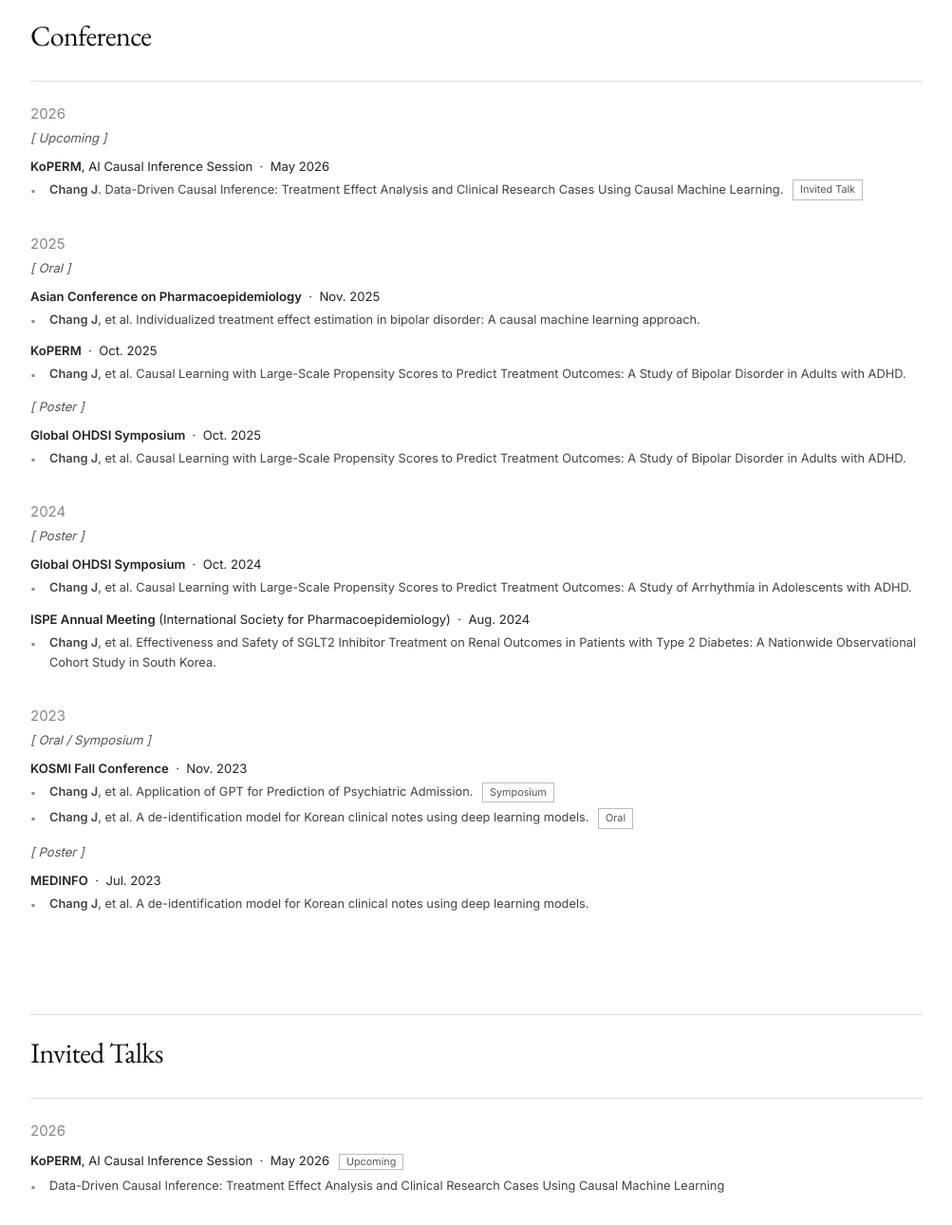
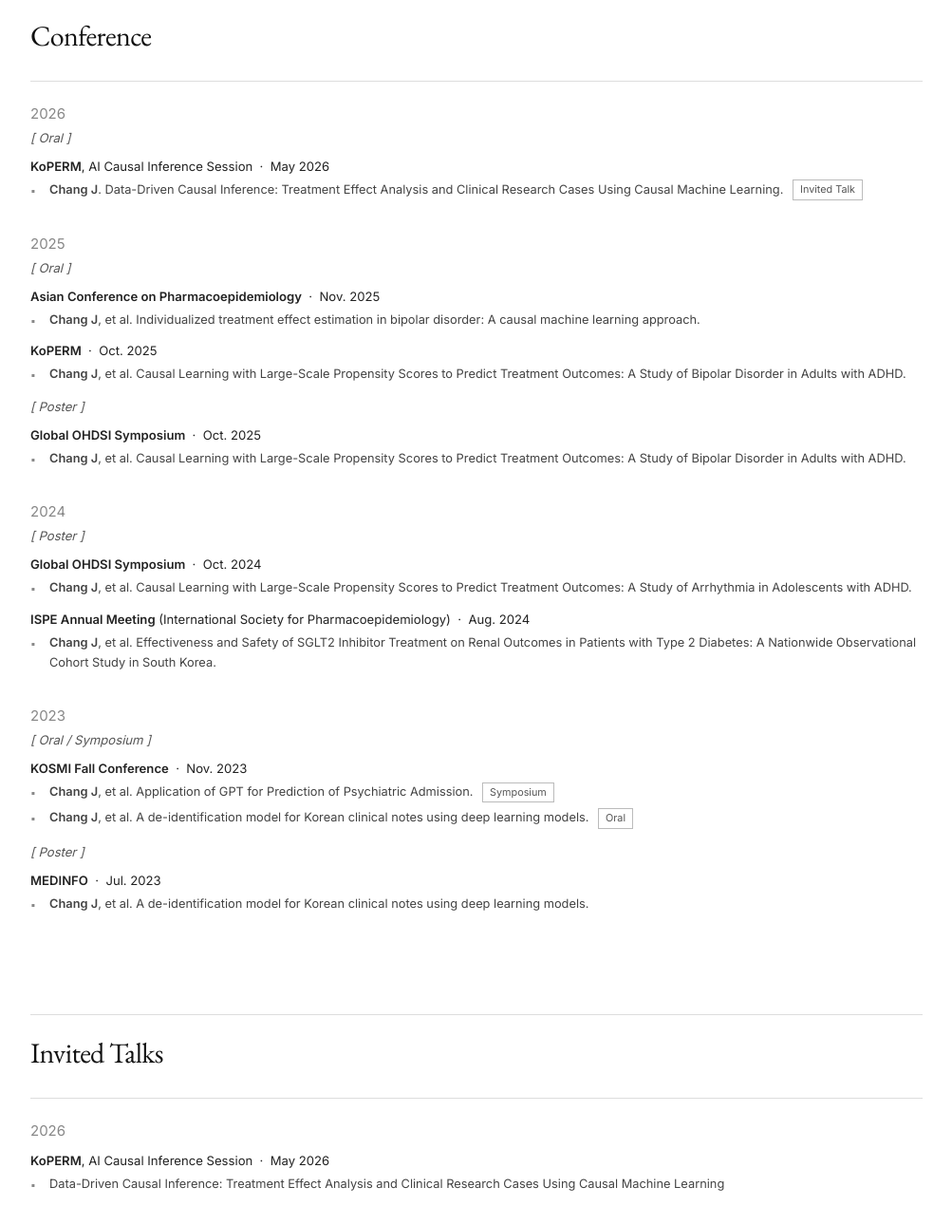
Before and after one commit to Junhyuk-Chang/Junhyuk-Chang.github.io, a plain HTML site: page index.html in a window 1280 px wide. Shown: the part 2980-4270 px from the top of the page at 95% size, without its empty margins (228-1231 px from the left). Drawn offline with nearby package versions, Linux system fonts and the light colour scheme.

Commit message:
Update index.html

```diff
--- a/index.html
+++ b/index.html
@@ -675,7 +675,7 @@
     <!-- 2026 -->
     <div class="conf-year-block">
       <div class="conf-year">2026</div>
-      <div class="conf-type-label">[ Upcoming ]</div>
+      <div class="conf-type-label">[ Oral ]</div>
       <div class="conf-venue">
         <strong>KoPERM</strong>, AI Causal Inference Session &nbsp;·&nbsp; May 2026
       </div>
@@ -779,7 +779,7 @@
     <div class="conf-year-block">
       <div class="conf-year">2026</div>
       <div class="conf-venue">
-        <strong>KoPERM</strong>, AI Causal Inference Session &nbsp;·&nbsp; May 2026 <em class="badge-type">Upcoming</em>
+        <strong>KoPERM</strong>, AI Causal Inference Session &nbsp;·&nbsp; May 2026
       </div>
       <ul class="conf-papers">
         <li>Data-Driven Causal Inference: Treatment Effect Analysis and Clinical Research Cases Using Causal Machine Learning</li>
```
